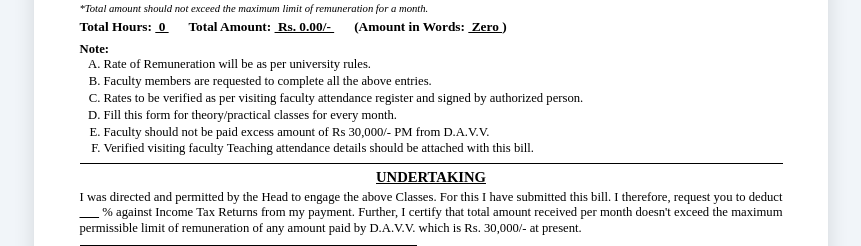
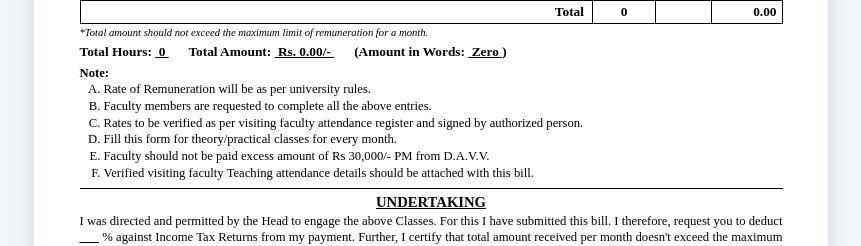
Before and after one commit to holycompile/SDSF_Faculty_Portal, a PHP site: page /admin/reports/annexure_iv.php?faculty_id=1 in a window 1280 px wide. Shown: the part 565-811 px from the top of the page, without its empty margins (209-1070 px from the left). Run offline with PHP 8.4, Linux system fonts and the light colour scheme; the visitor is signed in with stand-in values (Sample User, id 1); data that the repository does not hold is empty.

Commit message:
Total hours addition update in annexure 5.0

```diff
--- a/admin/reports/annexure_iv.php
+++ b/admin/reports/annexure_iv.php
@@ -407,6 +407,14 @@ body {
                     <td>&nbsp;</td>
                 </tr>
             <?php endfor; ?>
+
+            <!-- TOTAL ROW INSIDE TABLE -->
+            <tr style="font-weight: bold; border-top: 2px solid #000;">
+                <td colspan="4" class="text-right" style="font-weight: bold; font-size: 10pt; padding-right: 8px;">Total</td>
+                <td class="text-center font-bold" style="font-weight: bold;"><?= (float)$grandTotalHours ?></td>
+                <td class="text-center">&nbsp;</td>
+                <td class="text-right" style="font-weight: bold;"><?= number_format($grandTotalAmount, 2) ?></td>
+            </tr>
         </tbody>
     </table>
 
```
